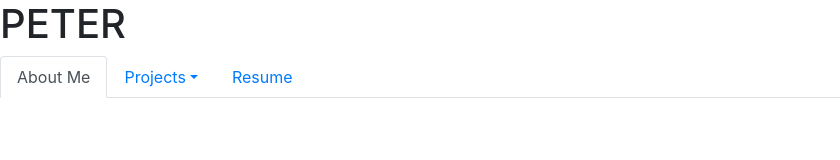
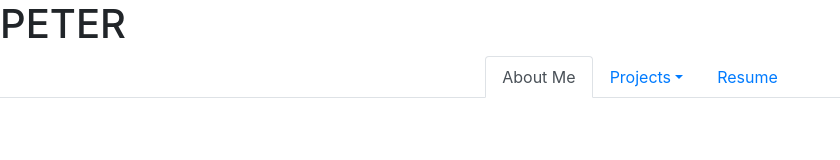
Before and after one commit to PiiterH/portfolio, a plain HTML site: page index.html in a window 1280 px wide. Shown: the whole page, without its empty margins (0-840 px from the left). Drawn offline with nearby package versions, Linux system fonts and the light colour scheme.

Commit message:
center navbar

```diff
--- a/index.html
+++ b/index.html
@@ -14,7 +14,7 @@
 
 <h1>PETER</h1>
 
- <ul class="nav nav-tabs">
+ <ul class="nav nav-tabs justify-content-center">
   <li class="nav-item">
     <a class="nav-link active" href="#">About Me</a>
   </li>
@@ -28,7 +28,6 @@
   <li class="nav-item">
     <a class="nav-link" href="#">Resume</a>
   </li>
-
 </ul>
 
 
```
